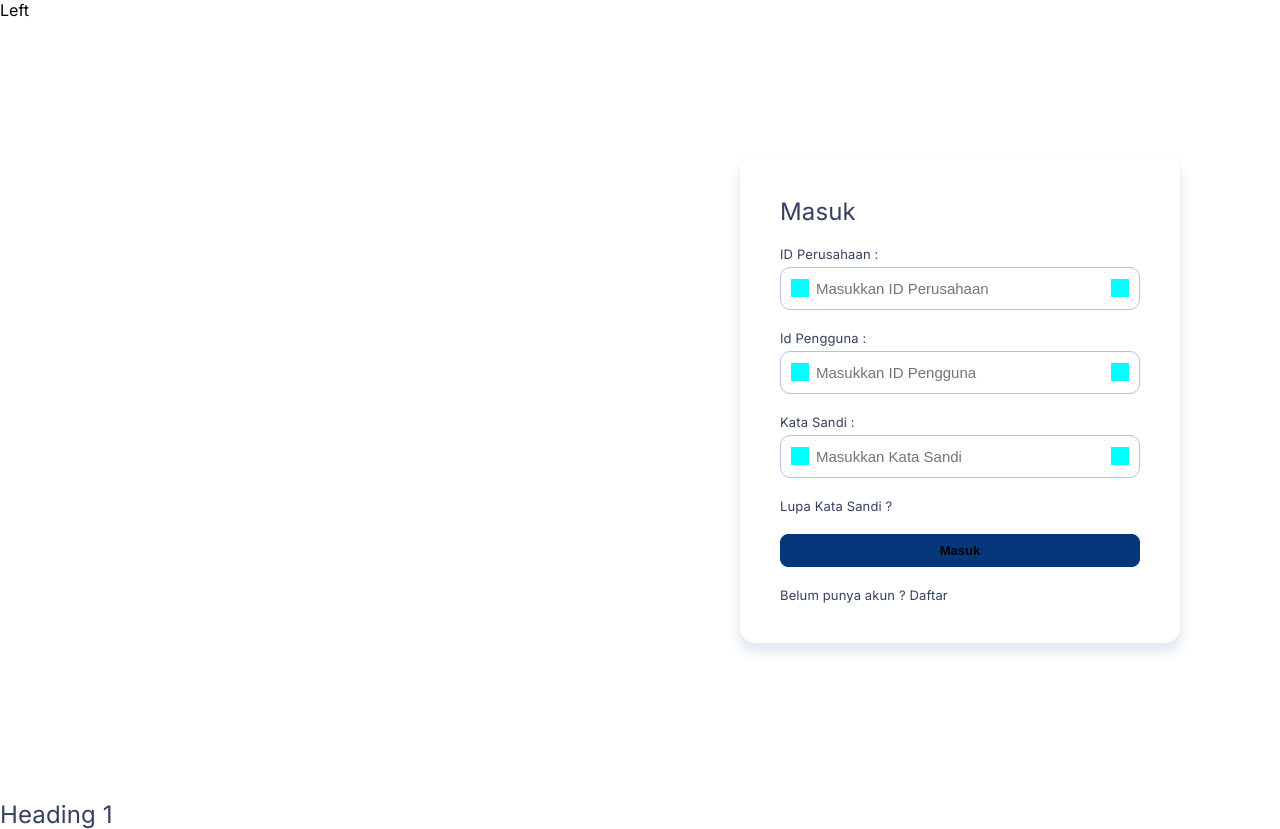
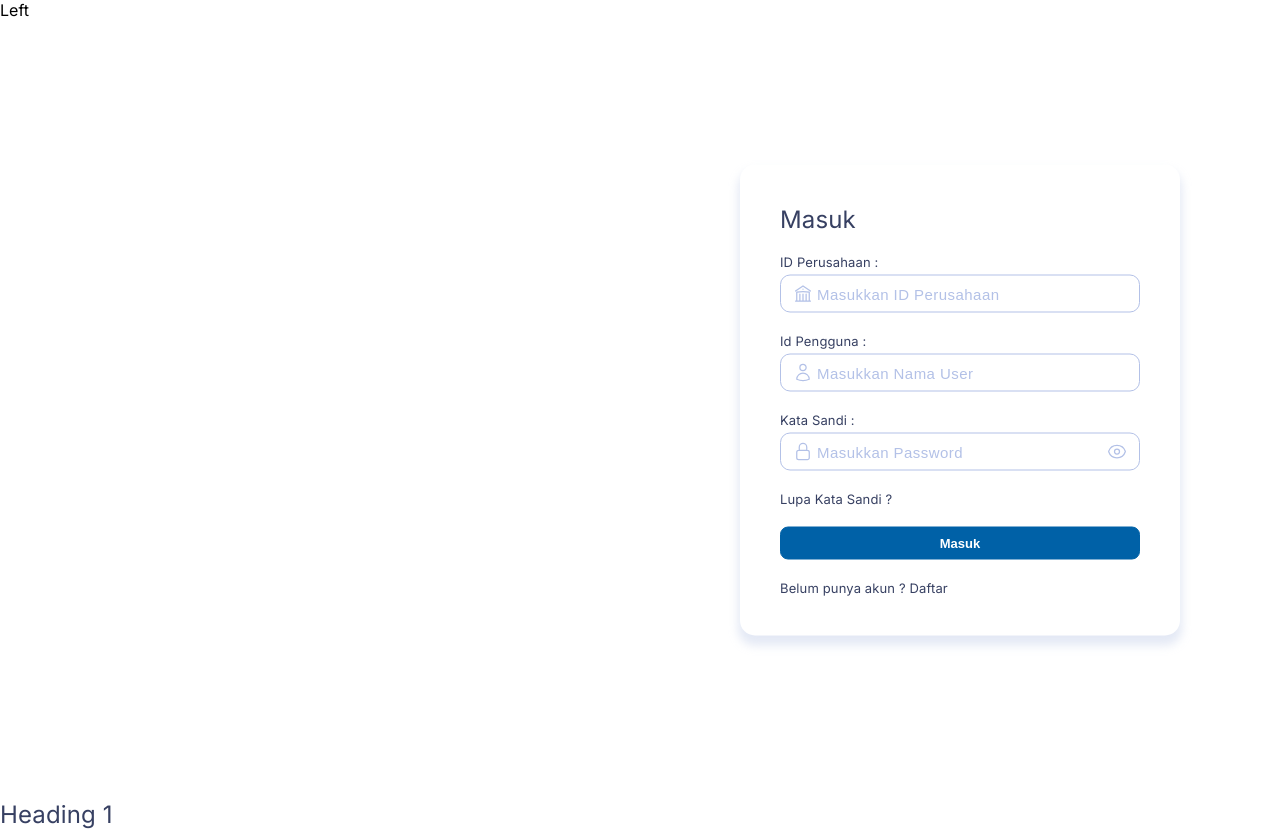
Before and after one commit to ahmadnzr/dsw-emotion, a Next.js app in the folder apps/web/: page /login in a window 1280 px wide. Built offline with nearby package versions, Linux system fonts and the light colour scheme.

Commit message:
fix(web): update login page

```diff
--- a/apps/web/src/app/login/page.tsx
+++ b/apps/web/src/app/login/page.tsx
@@ -2,42 +2,80 @@
 
 import React from "react";
 import styled from "@emotion/styled";
-import { Button, Label, Heading } from "ui";
+import { Input, Button, Label, Heading } from "ui";
+import { type SubmitHandler, useForm } from "react-hook-form";
+import { yupResolver } from "@hookform/resolvers/yup";
+import * as yup from "yup";
+
+interface LoginInputType {
+  companyId: string;
+  username: string;
+  password: string;
+}
+
+const schema = yup.object({
+  companyId: yup.string().required("Req").min(5, "Minimal 5"),
+  username: yup.string().required(),
+  password: yup.string().required(),
+});
 
 const LoginPage = () => {
+  const {
+    register,
+    handleSubmit,
+    formState: { errors },
+  } = useForm<LoginInputType>({
+    resolver: yupResolver(schema),
+  });
+
+  const handleFormSubmit: SubmitHandler<LoginInputType> = (data) => {
+    // eslint-disable-next-line no-console -- Allow for this
+    console.log(data);
+  };
+
   return (
     <Container>
       <LeftContent>Left</LeftContent>
       <RightContent>
-        <FormContainer>
+        <FormContainer onSubmit={handleSubmit(handleFormSubmit)}>
           <Heading>Masuk</Heading>
           <FormGroup>
             <Label size="sm">ID Perusahaan :</Label>
-            <InputContainer>
-              <LeftIcon />
-              <Input placeholder="Masukkan ID Perusahaan" type="text" />
-              <RightIcon />
-            </InputContainer>
+            <Input
+              autoComplete="off"
+              error={errors.companyId?.message}
+              leftIcon="building-library"
+              placeholder="Masukkan ID Perusahaan"
+              {...register("companyId")}
+            />
           </FormGroup>
           <FormGroup>
             <Label size="sm">Id Pengguna :</Label>
-            <InputContainer>
-              <LeftIcon />
-              <Input placeholder="Masukkan ID Pengguna" type="text" />
-              <RightIcon />
-            </InputContainer>
+            <Input
+              autoComplete="off"
+              error={errors.username?.message}
+              leftIcon="user"
+              placeholder="Masukkan Nama User"
+              {...register("username")}
+            />
           </FormGroup>
           <FormGroup>
             <Label size="sm">Kata Sandi :</Label>
-            <InputContainer>
-              <LeftIcon />
-              <Input placeholder="Masukkan Kata Sandi" type="text" />
-              <RightIcon />
-            </InputContainer>
+            <Input
+              autoComplete="off"
+              error={errors.password?.message}
+              leftIcon="lock-closed"
+              placeholder="Masukkan Password"
+              rightIcon="eye"
+              type="password"
+              {...register("password")}
+            />
           </FormGroup>
           <Label size="sm">Lupa Kata Sandi ?</Label>
           <FormGroup>
-            <Button width="full">Masuk</Button>
+            <Button type="submit" width="full">
+              Masuk
+            </Button>
           </FormGroup>
           <Label size="sm">Belum punya akun ? Daftar</Label>
         </FormContainer>
@@ -82,32 +120,3 @@ const FormGroup = styled.div({
   flexDirection: "column",
   gap: "5px",
 });
-
-const InputContainer = styled.div({
-  padding: "11px 10px",
-  display: "flex",
-  gap: "5px",
-  borderRadius: "10px",
-  border: "1px solid #B3C1E7",
-});
-
-const LeftIcon = styled.div({
-  width: "18px",
-  height: "18px",
-  backgroundColor: "aqua",
-});
-
-const RightIcon = styled.div({
-  width: "18px",
-  height: "18px",
-  backgroundColor: "aqua",
-});
-
-const Input = styled.input({
-  flex: 1,
-  border: "none",
-  fontSize: "15px",
-  "&:focus": {
-    outline: "none",
-  },
-});
--- a/apps/web/src/container/ThemeProvider.tsx
+++ b/apps/web/src/container/ThemeProvider.tsx
@@ -11,17 +11,27 @@ interface ThemeProviderProps {
 const theme: ThemeType = {
   colors: {
     primary: {
-      hard: "#06377B",
-      medium: "#0061A7",
-      soft: "#66A3FF",
-      light: "#eff8ff",
+      dark: "#06377B",
+      hard: "#0061A7",
+      medium: "#66A3FF",
+      soft: "#EAF2FF",
     },
     neutral: {
       hard: "#374062",
-      medium: "#7B87AF",
-      soft: "#AEB3C6",
-      light: "#fff",
+      medium: "#B3C1E7",
+      soft: "",
     },
+    error: {
+      hard: "#FF4F4F",
+      medium: "#D14848",
+      soft: "#F4DEDE",
+    },
+    success: {
+      hard: "#75D37F",
+      medium: "",
+      soft: "#E7FFDC",
+    },
+    white: "#fff",
   },
   fonts: {
     family: "",
```
